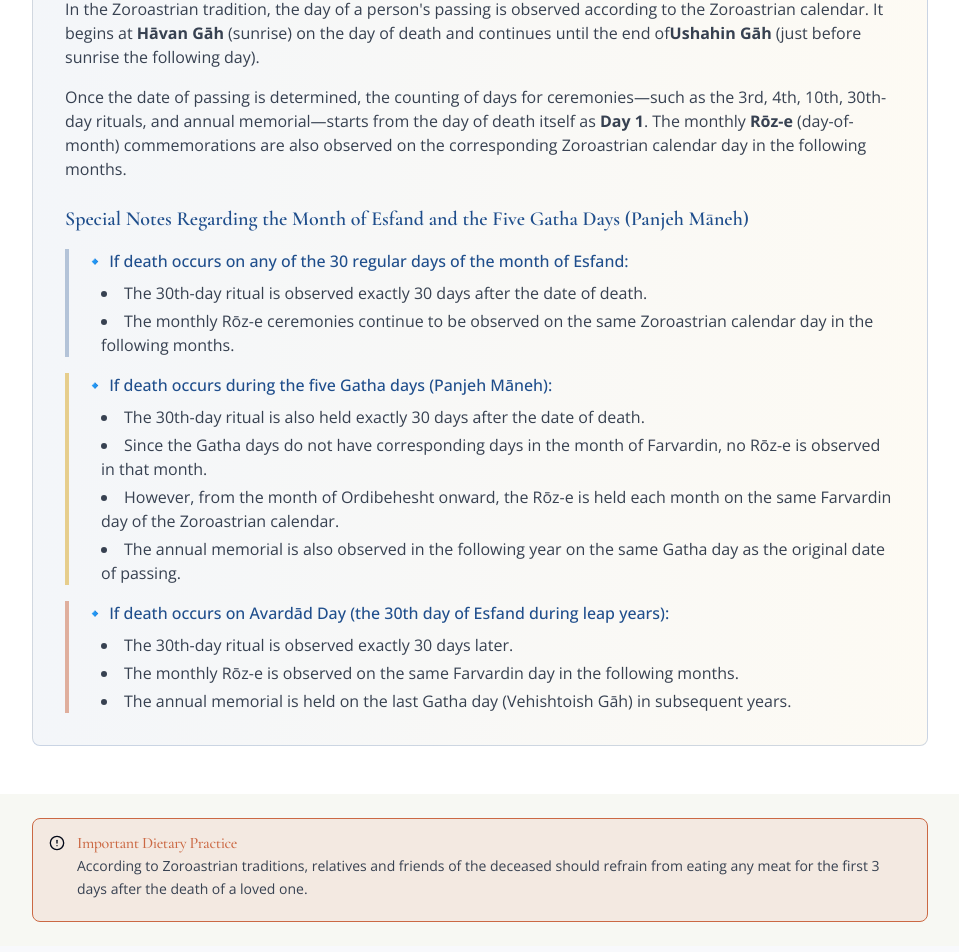
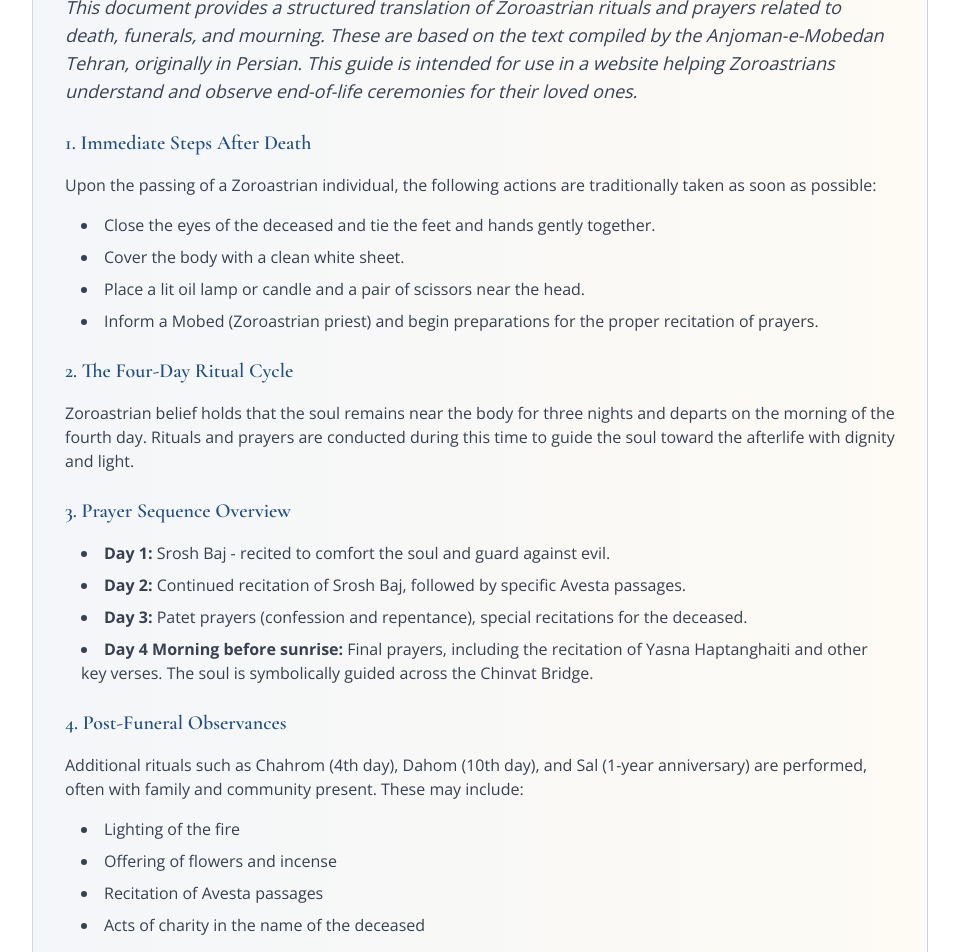
Before and after one commit to sssammmy/behdin-rituals-calendar-guide, a React (Vite) app: page /rituals in a window 1280 px wide. Shown: the part 500-1452 px from the top of the page, without its empty margins (160-1119 px from the left). Built offline with nearby package versions, Linux system fonts and the light colour scheme.

Commit message:
Add funeral and mourning rituals text
Add formatted text about Persian Zoroastrian funeral and mourning rituals to the top of the rituals page.

```diff
--- a/src/pages/Rituals.tsx
+++ b/src/pages/Rituals.tsx
@@ -22,10 +22,69 @@ const Rituals = () => {
           </div>
         </section>
 
-        {/* Death Ritual Observance Explanation */}
+        {/* Persian Zoroastrian Funeral and Mourning Rituals */}
         <section className="py-12 bg-white">
           <div className="container-custom">
             <div className="max-w-4xl mx-auto">
+              <div className="bg-gradient-to-r from-zoroastrian-blue/5 to-zoroastrian-gold/5 p-8 rounded-lg border border-zoroastrian-blue/20 mb-8">
+                <h2 className="font-serif text-3xl font-semibold text-zoroastrian-blue mb-4">
+                  Persian Zoroastrian Funeral and Mourning Rituals
+                </h2>
+
+                <div className="prose max-w-none text-gray-700">
+                  <p className="text-lg mb-6 italic">
+                    This document provides a structured translation of Zoroastrian rituals and prayers related to death, funerals, and mourning.
+                    These are based on the text compiled by the Anjoman-e-Mobedan Tehran, originally in Persian. This guide is intended for use
+                    in a website helping Zoroastrians understand and observe end-of-life ceremonies for their loved ones.
+                  </p>
+
+                  <h3 className="text-xl font-semibold text-zoroastrian-blue mb-4">
+                    1. Immediate Steps After Death
+                  </h3>
+                  <p className="mb-4">
+                    Upon the passing of a Zoroastrian individual, the following actions are traditionally taken as soon as possible:
+                  </p>
+                  <ul className="list-disc list-inside space-y-2 ml-4 mb-6">
+                    <li>Close the eyes of the deceased and tie the feet and hands gently together.</li>
+                    <li>Cover the body with a clean white sheet.</li>
+                    <li>Place a lit oil lamp or candle and a pair of scissors near the head.</li>
+                    <li>Inform a Mobed (Zoroastrian priest) and begin preparations for the proper recitation of prayers.</li>
+                  </ul>
+
+                  <h3 className="text-xl font-semibold text-zoroastrian-blue mb-4">
+                    2. The Four-Day Ritual Cycle
+                  </h3>
+                  <p className="mb-6">
+                    Zoroastrian belief holds that the soul remains near the body for three nights and departs on the morning of the fourth day.
+                    Rituals and prayers are conducted during this time to guide the soul toward the afterlife with dignity and light.
+                  </p>
+
+                  <h3 className="text-xl font-semibold text-zoroastrian-blue mb-4">
+                    3. Prayer Sequence Overview
+                  </h3>
+                  <ul className="list-disc list-inside space-y-2 ml-4 mb-6">
+                    <li><strong>Day 1:</strong> Srosh Baj - recited to comfort the soul and guard against evil.</li>
+                    <li><strong>Day 2:</strong> Continued recitation of Srosh Baj, followed by specific Avesta passages.</li>
+                    <li><strong>Day 3:</strong> Patet prayers (confession and repentance), special recitations for the deceased.</li>
+                    <li><strong>Day 4 Morning before sunrise:</strong> Final prayers, including the recitation of Yasna Haptanghaiti and other key verses. The soul is symbolically guided across the Chinvat Bridge.</li>
+                  </ul>
+
+                  <h3 className="text-xl font-semibold text-zoroastrian-blue mb-4">
+                    4. Post-Funeral Observances
+                  </h3>
+                  <p className="mb-4">
+                    Additional rituals such as Chahrom (4th day), Dahom (10th day), and Sal (1-year anniversary) are performed,
+                    often with family and community present. These may include:
+                  </p>
+                  <ul className="list-disc list-inside space-y-2 ml-4 mb-6">
+                    <li>Lighting of the fire</li>
+                    <li>Offering of flowers and incense</li>
+                    <li>Recitation of Avesta passages</li>
+                    <li>Acts of charity in the name of the deceased</li>
+                  </ul>
+                </div>
+              </div>
+
               <div className="bg-gradient-to-r from-zoroastrian-blue/5 to-zoroastrian-gold/5 p-8 rounded-lg border border-zoroastrian-blue/20">
                 <h2 className="font-serif text-2xl font-semibold text-zoroastrian-blue mb-6">
                   Explanation of Death Ritual Observance in the Zoroastrian Tradition
```
